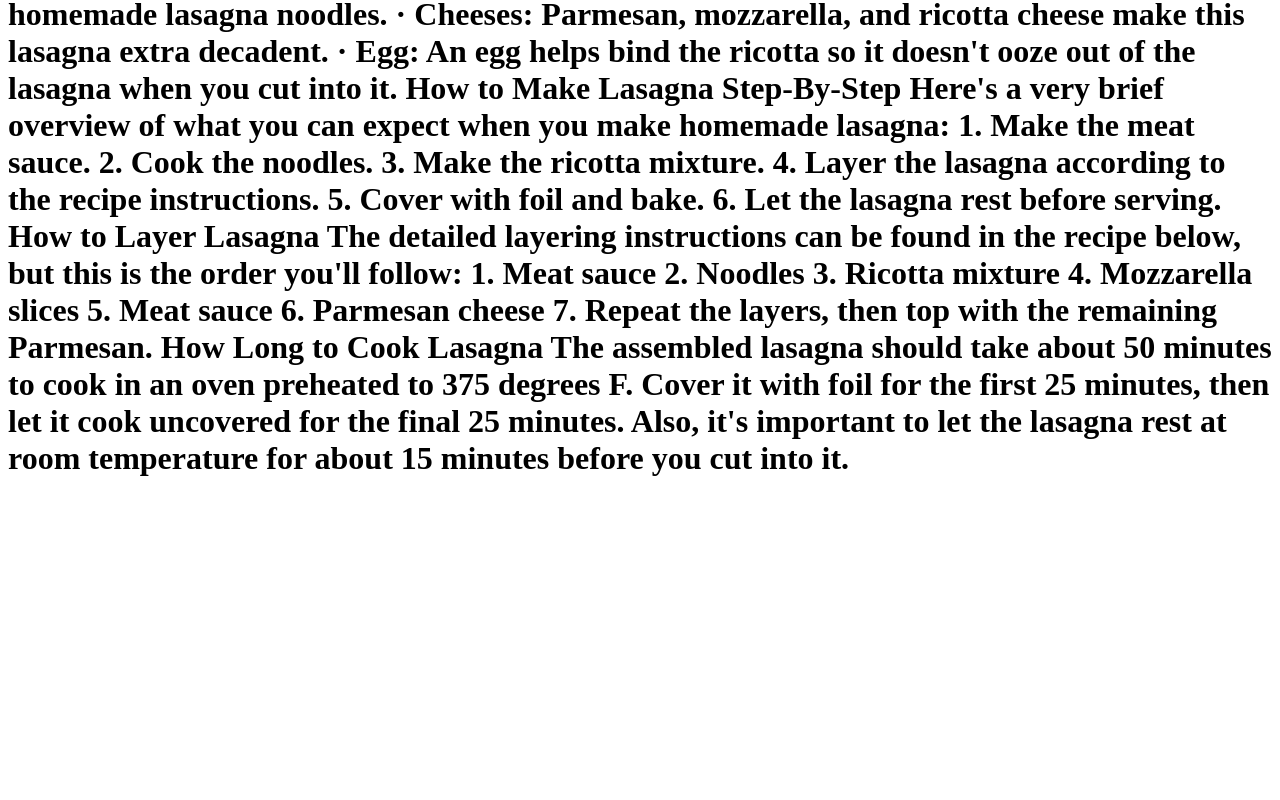
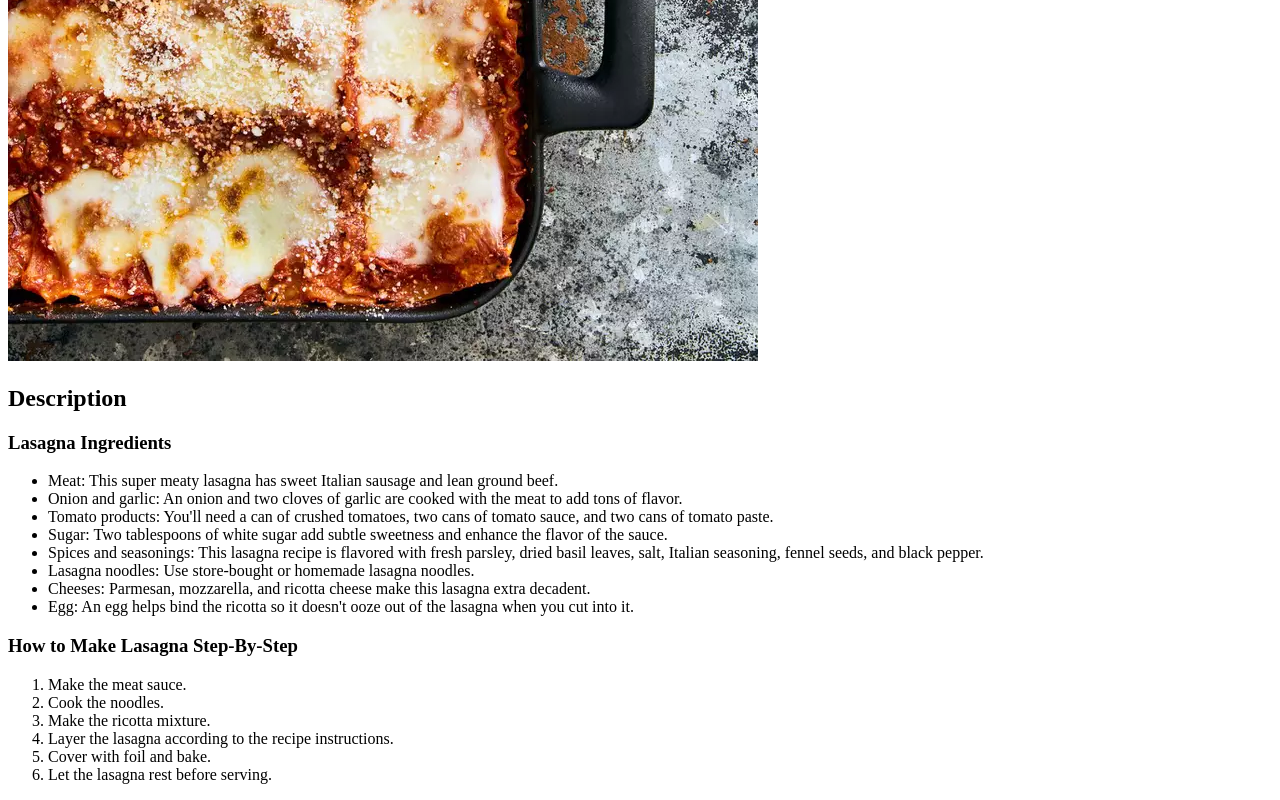
Before and after one commit to somesoa/odin-recipes, a plain HTML site: page recipes/lasagna.html in a window 1280 px wide. Shown: the part 469-1269 px from the top of the page. Before the commit the page ends 968 px from the top, so only its background shows below. Drawn offline with Linux system fonts and the light colour scheme.

Commit message:
New recipes burger and lasagna

```diff
--- a/recipes/lasagna.html
+++ b/recipes/lasagna.html
@@ -1,48 +1,62 @@
 <!DOCTYPE html>
 <html lang="en">
+
 <head>
     <meta charset="UTF-8">
     <meta http-equiv="X-UA-Compatible" content="IE=edge">
     <meta name="viewport" content="width=device-width, initial-scale=1.0">
-    <title>Document</title>
+    <title>Lasagna</title>
 </head>
+
 <body>
-    <h1> How to Make Lasagna
+    <h1>Lasagna</h1>
+    <img src="./img/lasagna.jpg">
 
-        Making lasagna can be time-consuming, but the results are well worth the wait. You'll find a detailed ingredient list and step-by-step instructions in the recipe below, but let's go over the basics:
-        Lasagna Ingredients
+    <h2>Description</h2>
+    <h3>Lasagna Ingredients
+    </h3>
 
-        The Allrecipes community adores this lasagna recipe because it's incredibly customizable, so you can easily alter the ingredient list to suit your needs. If you want to stay true to the original recipe, though, these are the ingredients you'll need to add to your grocery list:
-        · Meat: This super meaty lasagna has sweet Italian sausage and lean ground beef.
-        · Onion and garlic: An onion and two cloves of garlic are cooked with the meat to add tons of flavor.
-        · Tomato products: You'll need a can of crushed tomatoes, two cans of tomato sauce, and two cans of tomato paste.
-        · Sugar: Two tablespoons of white sugar add subtle sweetness and enhance the flavor of the sauce.
-        · Spices and seasonings: This lasagna recipe is flavored with fresh parsley, dried basil leaves, salt, Italian seasoning, fennel seeds, and black pepper.
-        · Lasagna noodles: Use store-bought or homemade lasagna noodles.
-        · Cheeses: Parmesan, mozzarella, and ricotta cheese make this lasagna extra decadent.
-        · Egg: An egg helps bind the ricotta so it doesn't ooze out of the lasagna when you cut into it.
-        How to Make Lasagna Step-By-Step
 
-        Here's a very brief overview of what you can expect when you make homemade lasagna:
-        1. Make the meat sauce.
-        2. Cook the noodles.
-        3. Make the ricotta mixture.
-        4. Layer the lasagna according to the recipe instructions.
-        5. Cover with foil and bake.
-        6. Let the lasagna rest before serving.
-        How to Layer Lasagna
 
-        The detailed layering instructions can be found in the recipe below, but this is the order you'll follow:
+    <ul>
+        <li>Meat: This super meaty lasagna has sweet Italian sausage and lean ground beef.
+        </li>
+        <li>Onion and garlic: An onion and two cloves of garlic are cooked with the meat to add tons of flavor.
+        </li>
 
-        1. Meat sauce
-        2. Noodles
-        3. Ricotta mixture
-        4. Mozzarella slices
-        5. Meat sauce
-        6. Parmesan cheese
-        7. Repeat the layers, then top with the remaining Parmesan.
-        How Long to Cook Lasagna
+        <li>Tomato products: You'll need a can of crushed tomatoes, two cans of tomato sauce, and two cans of tomato
+            paste.
+        </li>
+        <li>Sugar: Two tablespoons of white sugar add subtle sweetness and enhance the flavor of the sauce.
+        </li>
+        <li>Spices and seasonings: This lasagna recipe is flavored with fresh parsley, dried basil leaves, salt,
+            Italian seasoning, fennel seeds, and black pepper.
+        </li>
+        <li>Lasagna noodles: Use store-bought or homemade lasagna noodles.
+        </li>
+        <li>Cheeses: Parmesan, mozzarella, and ricotta cheese make this lasagna extra decadent.
+        </li>
+        <li>Egg: An egg helps bind the ricotta so it doesn't ooze out of the lasagna when you cut into it.
+        </li>
+    </ul>
 
-        The assembled lasagna should take about 50 minutes to cook in an oven preheated to 375 degrees F. Cover it with foil for the first 25 minutes, then let it cook uncovered for the final 25 minutes. Also, it's important to let the lasagna rest at room temperature for about 15 minutes before you cut into it. </h1>
+    <h3>How to Make Lasagna Step-By-Step</h3>
+
+    <ol>
+
+        <li>Make the meat sauce.</li>
+        <li>Cook the noodles.
+        </li>
+        <li>Make the ricotta mixture.
+        </li>
+        <li>Layer the lasagna according to the recipe instructions.
+        </li>
+        <li>Cover with foil and bake.
+        </li>
+        <li>Let the lasagna rest before serving.
+        </li>
+    </ol>
+
 </body>
+
 </html>
```
Also changed, not shown: recipes/burger.html (added, +44 -0 lines), recipes/img/burger.jpg (added), recipes/img/lasagna.jpg (added).
